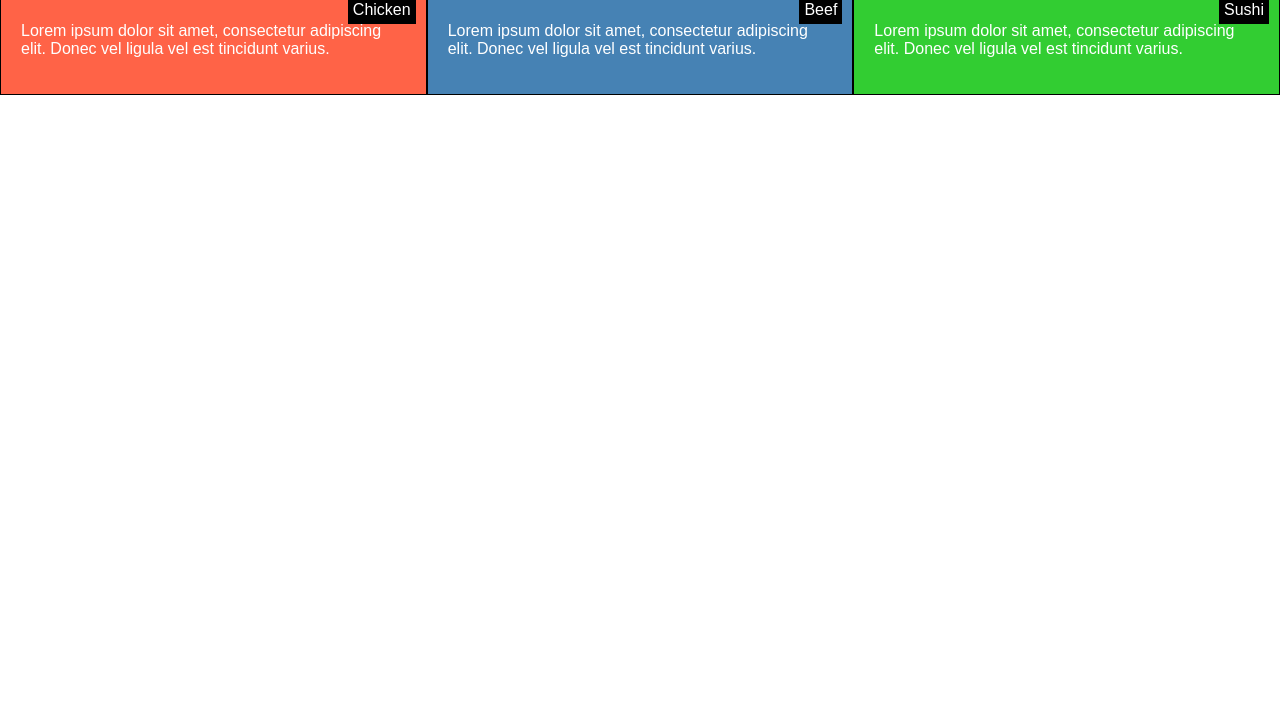
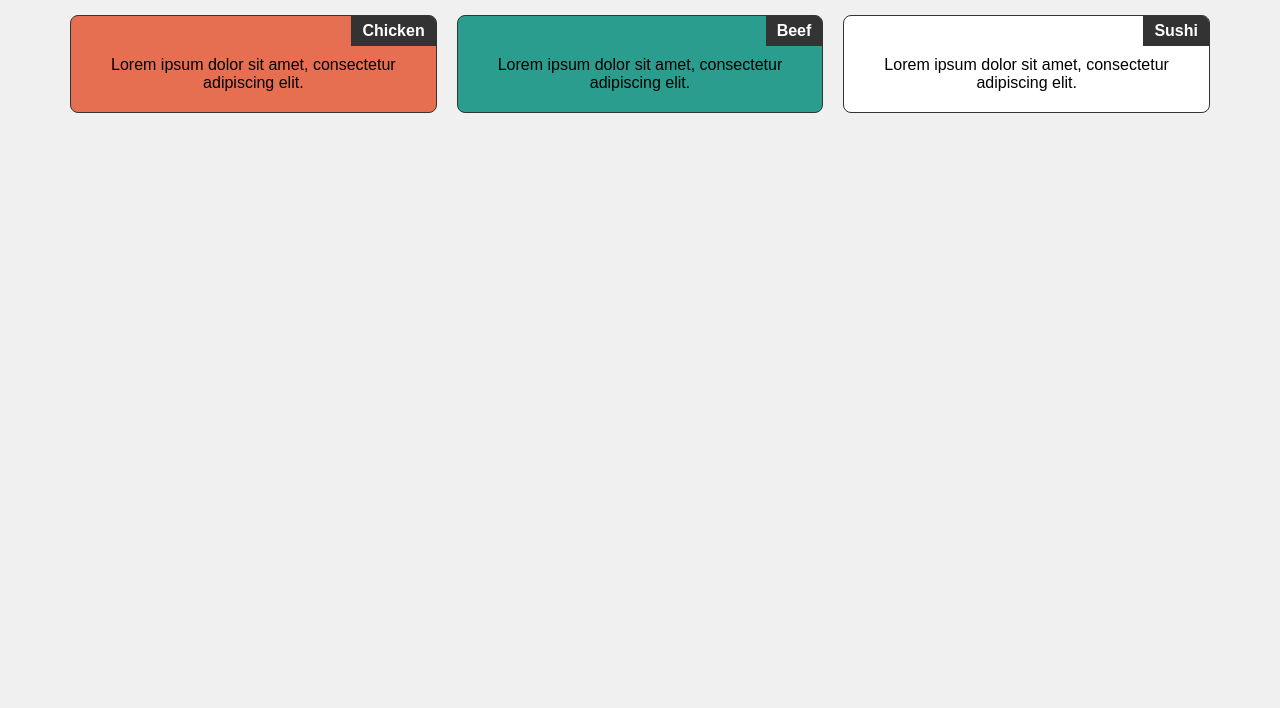
Before and after one commit to zahranawshad/module-2-solution, a plain HTML site: page index.html in a window 1280 px wide. Shown: the part 92-800 px from the top of the page. Drawn offline with Linux system fonts and the light colour scheme.

Commit message:
Updated CSS for layout and fixed text overlapping issue

```diff
--- a/css/styles.css
+++ b/css/styles.css
@@ -1,77 +1,100 @@
-
-body {
-    font-family: Arial, sans-serif;
+* {
     margin: 0;
     padding: 0;
     box-sizing: border-box;
 }
 
-header {
-    background-color: #f4f4f4;
+body {
+    font-family: Arial, sans-serif;
+    background-color: #f0f0f0;
     text-align: center;
-    padding: 20px;
 }
 
 h1 {
+    margin: 20px;
+    color: #333;
+}
+
+.container {
+    width: 100%;
+    padding: 20px;
+    max-width: 1200px;
+    margin: 0 auto;
+}
+
+.section {
+    position: relative;
+    padding: 40px 20px 20px 20px; /* Adjusted top padding to avoid overlap */
+    margin: 10px 0;
+    border-radius: 8px;
+    color: #000;
+    border: 1px solid #333;
+    background-color: #fff;
+    overflow: hidden;
+    font-size: 16px;
+}
+
+.title {
+    background-color: #333;
+    color: #fff;
+    padding: 5px 10px;
+    position: absolute;
+    top: 0; /* Aligned with top of the section */
+    right: 0; /* Aligned with right of the section */
+    border: 1px solid #333;
+    border-radius: 0;
+    font-weight: bold;
     margin: 0;
 }
 
-
-.container {
-    display: flex;
-    flex-wrap: wrap;
+.section:nth-child(1) {
+    background-color: #f4a261;
 }
 
-
-.section {
-    border: 1px solid black;
-    padding: 20px;
-    box-sizing: border-box;
-    position: relative;
-    color: white;
-    background-color: #333;
+.section:nth-child(2) {
+    background-color: #e76f51;
 }
 
-.section-1 {
-    background-color: #ff6347;
+.section:nth-child(3) {
+    background-color: #2a9d8f;
 }
-
-.section-2 {
-    background-color: #4682b4;
-}
-
-.section-3 {
-    background-color: #32cd32;
-}
-
-.title {
-    position: absolute;
-    top: 10px;
-    right: 10px;
-    background-color: #000;
-    color: #fff;
-    padding: 5px;
-}
-
 
 @media (min-width: 992px) {
     .section {
-        flex: 1;
-        min-width: 0;
+        width: calc(33.333% - 20px); /* Ensures even spacing */
+        float: left;
+        margin: 10px;
+    }
+
+    .container {
+        overflow: hidden;
     }
 }
 
 @media (min-width: 768px) and (max-width: 991px) {
     .section {
-        flex: 1 1 48%;
+        width: calc(50% - 20px); /* Ensures even spacing */
+        float: left;
+        margin: 10px;
     }
-    .section-3 {
-        flex: 1 1 100%;
+
+    .container::after {
+        content: "";
+        display: table;
+        clear: both;
+    }
+
+    .section:nth-child(3) {
+        width: calc(100% - 20px); /* Full width on tablet */
+        float: none;
+        margin: 10px auto;
     }
 }
 
 @media (max-width: 767px) {
     .section {
-        flex: 1 1 100%;
+        width: calc(100% - 20px); /* Full width on mobile */
+        float: none;
+        margin: 10px auto;
     }
 }
--- a/index.html
+++ b/index.html
@@ -7,22 +7,20 @@
     <link rel="stylesheet" href="css/styles.css">
 </head>
 <body>
-    <header>
-        <h1>Responsive Layout</h1>
-    </header>
     <div class="container">
-        <section class="section section-1">
+        <h1>Our Menu</h1>
+        <div class="section">
             <div class="title">Chicken</div>
-            <p>Lorem ipsum dolor sit amet, consectetur adipiscing elit. Donec vel ligula vel est tincidunt varius.</p>
-        </section>
-        <section class="section section-2">
+            <p>Lorem ipsum dolor sit amet, consectetur adipiscing elit.</p>
+        </div>
+        <div class="section">
             <div class="title">Beef</div>
-            <p>Lorem ipsum dolor sit amet, consectetur adipiscing elit. Donec vel ligula vel est tincidunt varius.</p>
-        </section>
-        <section class="section section-3">
+            <p>Lorem ipsum dolor sit amet, consectetur adipiscing elit.</p>
+        </div>
+        <div class="section">
             <div class="title">Sushi</div>
-            <p>Lorem ipsum dolor sit amet, consectetur adipiscing elit. Donec vel ligula vel est tincidunt varius.</p>
-        </section>
+            <p>Lorem ipsum dolor sit amet, consectetur adipiscing elit.</p>
+        </div>
     </div>
 </body>
 </html>
```
